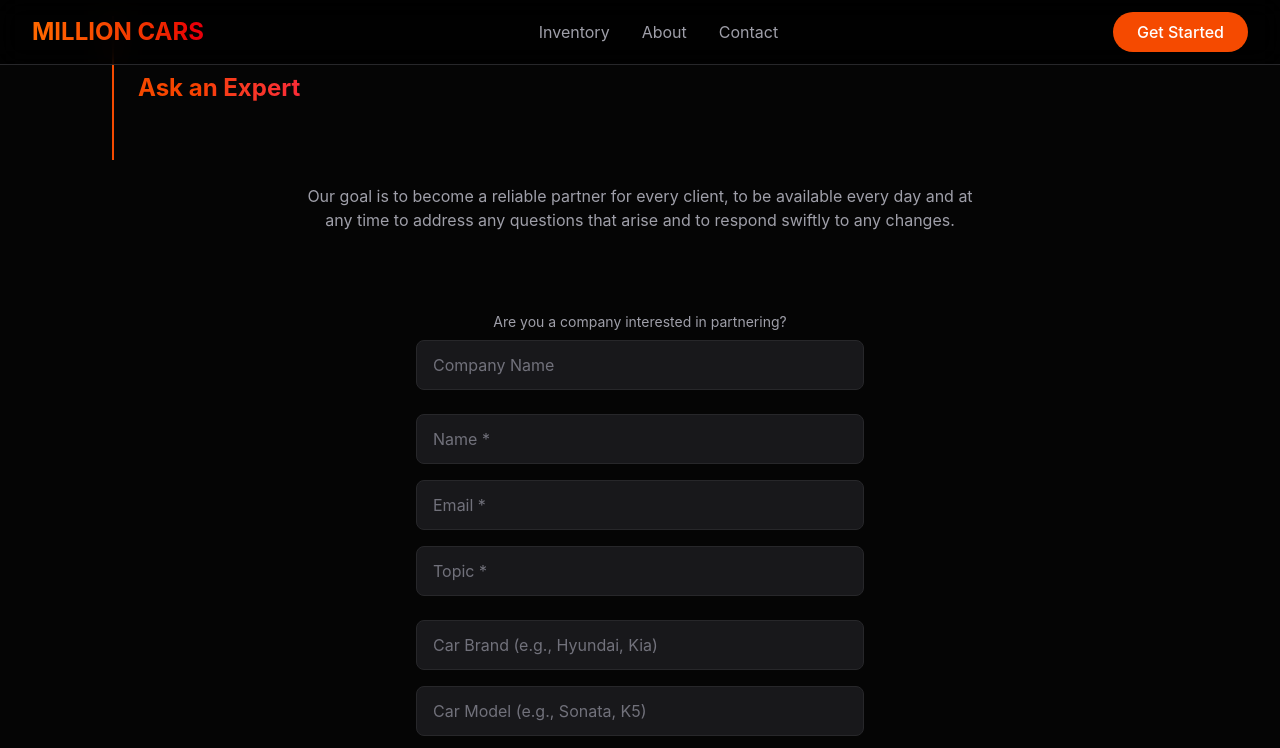
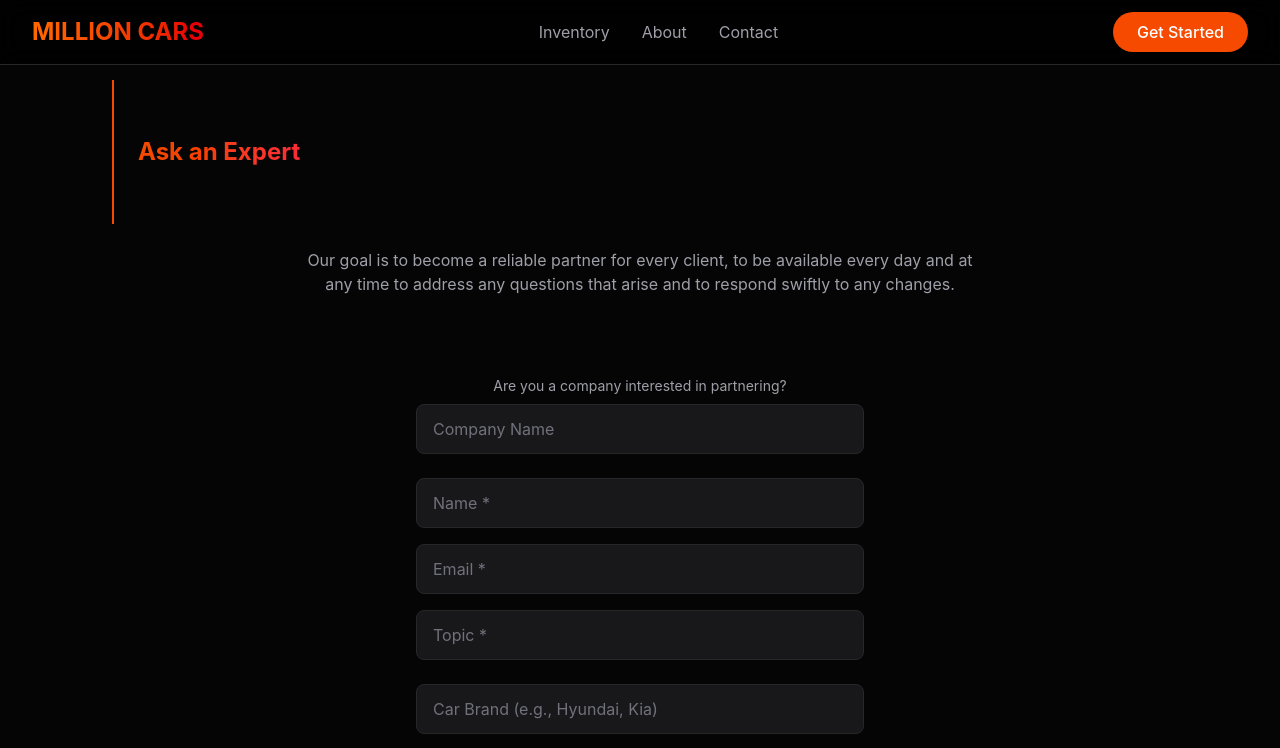
Before and after one commit to M1g3l14Ka/sellercars, a Next.js app: page /contacts in a window 1280 px wide. Shown: the top 748 px of the page. Built offline with nearby package versions, Linux system fonts and the light colour scheme; no server answers.

Commit message:
little styles change

```diff
--- a/src/components/ContactUsModal.tsx
+++ b/src/components/ContactUsModal.tsx
@@ -50,7 +50,7 @@ export default function ContactUsModal() {
       className="min-h-screen w-full flex flex-col justify-center items-center p-4 gap-4"
     >
       {/* Header Section */}
-      <div className="w-full">
+      <div className="w-full mt-16">
         <div className="pl-24">
           <div className="border-orange-600 border-l-2 h-36 flex w-full p-6 items-center justify-start">
             <h1 className="text-transparent bg-linear-to-r bg-clip-text from-orange-600 to-red-500 font-bold text-2xl">
```
